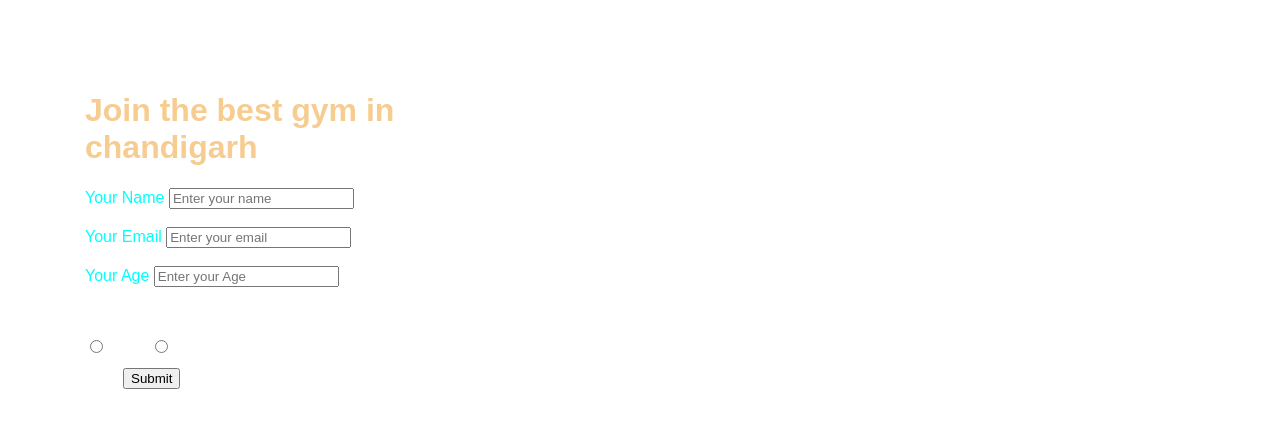
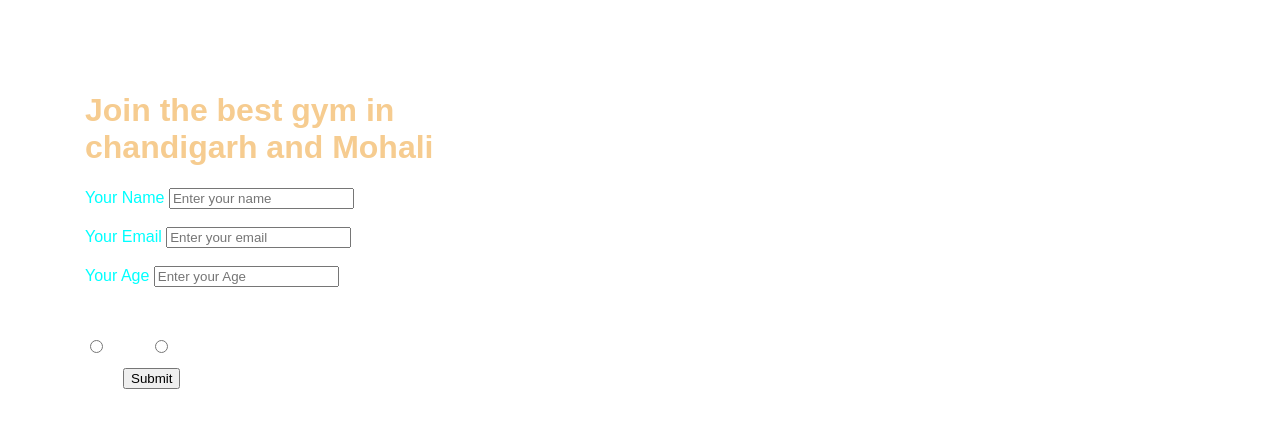
Before and after one commit to akshayattri/ShadowClone, a plain HTML site: page index.html in a window 1280 px wide. Shown: the part 91-518 px from the top of the page. Drawn offline with Linux system fonts and the light colour scheme.

Commit message:
first commit

```diff
--- a/index.html
+++ b/index.html
@@ -129,7 +129,7 @@
         </div>
     </header>
     <div class="container">
-        <h1>Join the best gym in chandigarh</h1>
+        <h1>Join the best gym in chandigarh and Mohali</h1>
         <form action="noaction.php">
             <div>
                 <div class="yourname"><label for="name">Your Name</label></div>
```
